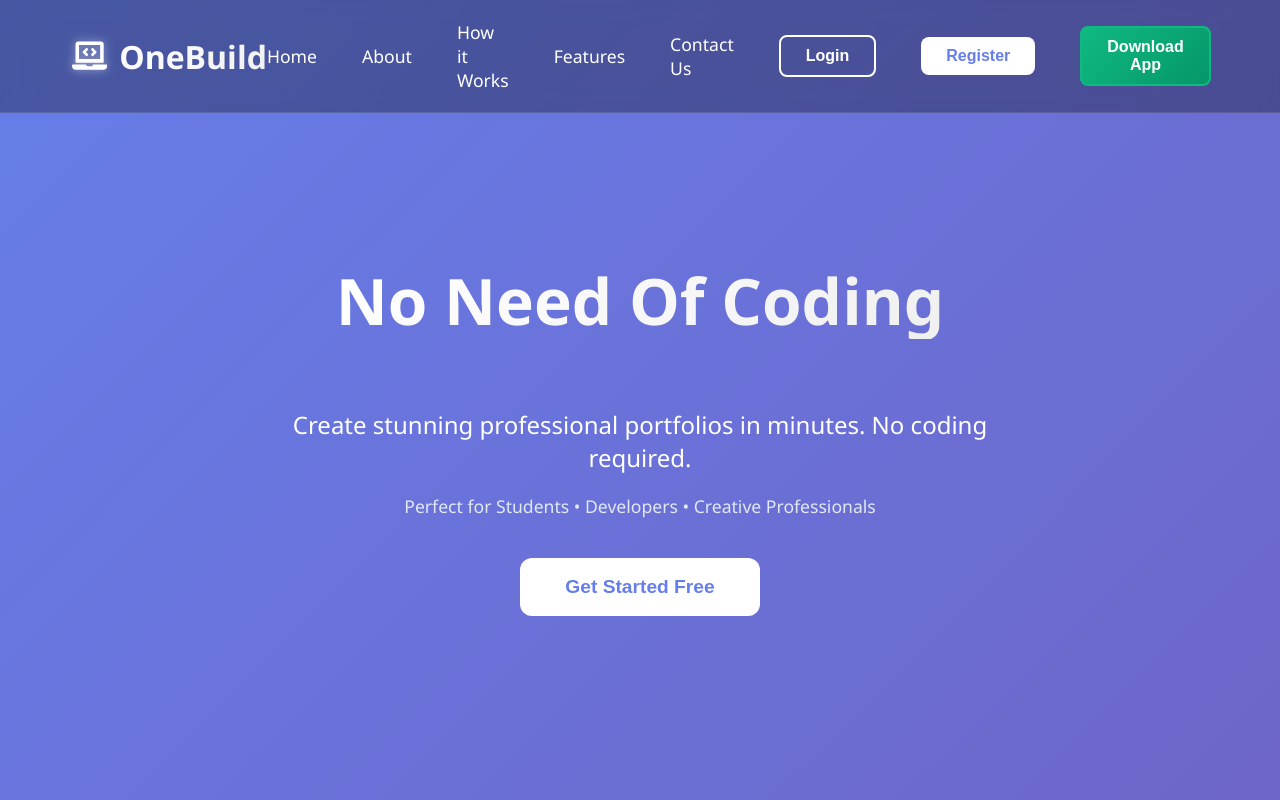
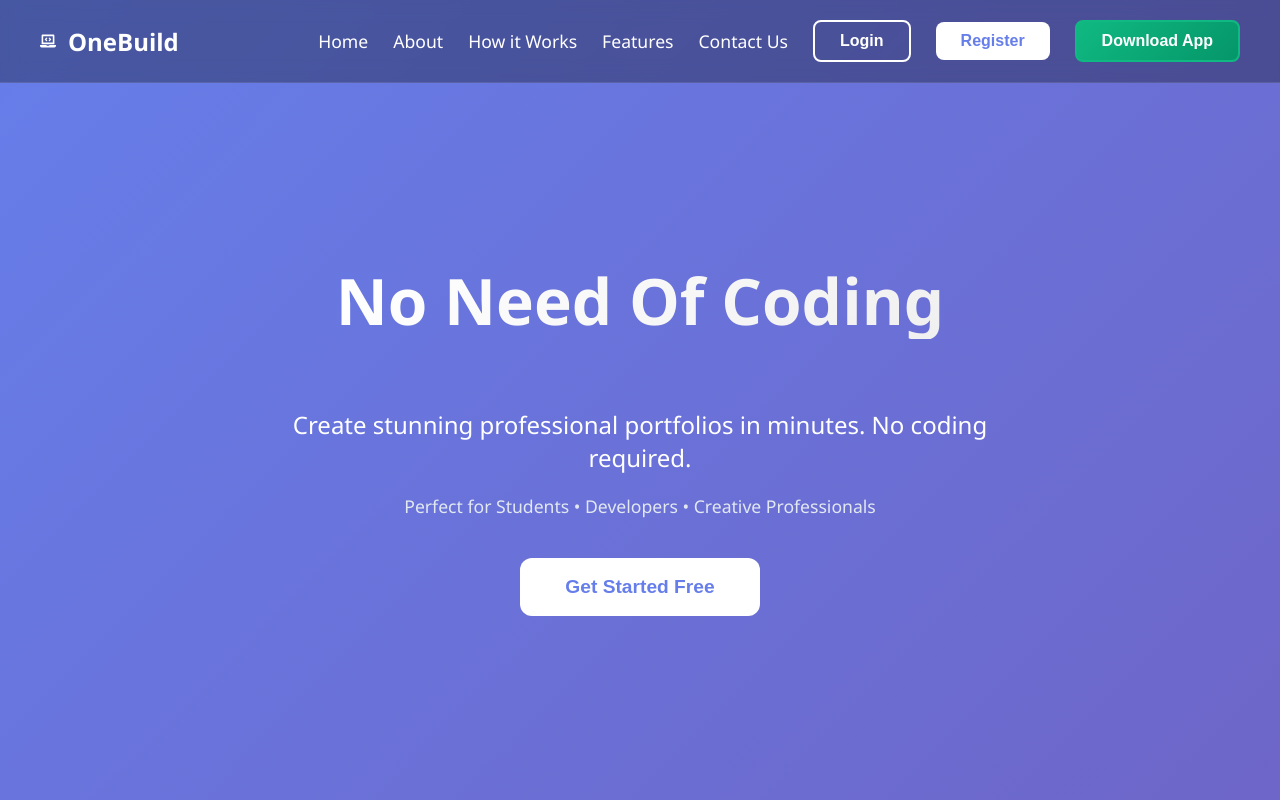
Before and after one commit to Sanika-13/OneBuild-Front, a React (Create React App) app: page / in a window 1280 px wide. Shown: the top 800 px of the page. Built offline with nearby package versions, Linux system fonts and the light colour scheme.

Commit message:
Fix navbar layout spacing and width

```diff
--- a/src/pages/LandingPage.css
+++ b/src/pages/LandingPage.css
@@ -19,13 +19,14 @@
 }
 
 .nav-container {
-    max-width: 95%;
-    /* Wider container to push items apart */
+    width: 100%;
+    max-width: 1400px;
     margin: 0 auto;
     padding: 0 40px;
     display: flex;
     justify-content: space-between;
     align-items: center;
+    box-sizing: border-box;
 }
 
 .nav-logo {
@@ -33,41 +34,14 @@
     align-items: center;
     gap: 12px;
     cursor: pointer;
-    /* Removed negative margin to shift right */
-}
-
-.logo-icon {
-    font-size: 2.2rem;
-    color: white;
-    filter: drop-shadow(0 0 5px rgba(255, 255, 255, 0.5));
-    transition: transform 0.3s ease;
-}
-
-.nav-logo:hover .logo-icon {
-    transform: scale(1.1) rotate(-5deg);
-}
-
-.nav-logo h1 {
-    font-size: 2rem;
-    font-weight: 800;
-    background: linear-gradient(135deg, #fff 0%, #f0f0f0 100%);
-    -webkit-background-clip: text;
-    -webkit-text-fill-color: transparent;
-    background-clip: text;
-    margin: 0;
-    transition: transform 0.3s ease, filter 0.3s ease;
-}
-
-.nav-logo h1:hover {
-    transform: scale(1.05);
-    filter: drop-shadow(0 0 8px rgba(255, 255, 255, 0.5));
+    flex-shrink: 0;
 }
 
 .nav-links {
     display: flex;
     align-items: center;
-    gap: 45px;
-    margin-right: 10px;
+    gap: 25px;
+    margin-right: 0;
 }
 
 .nav-links a {
```
